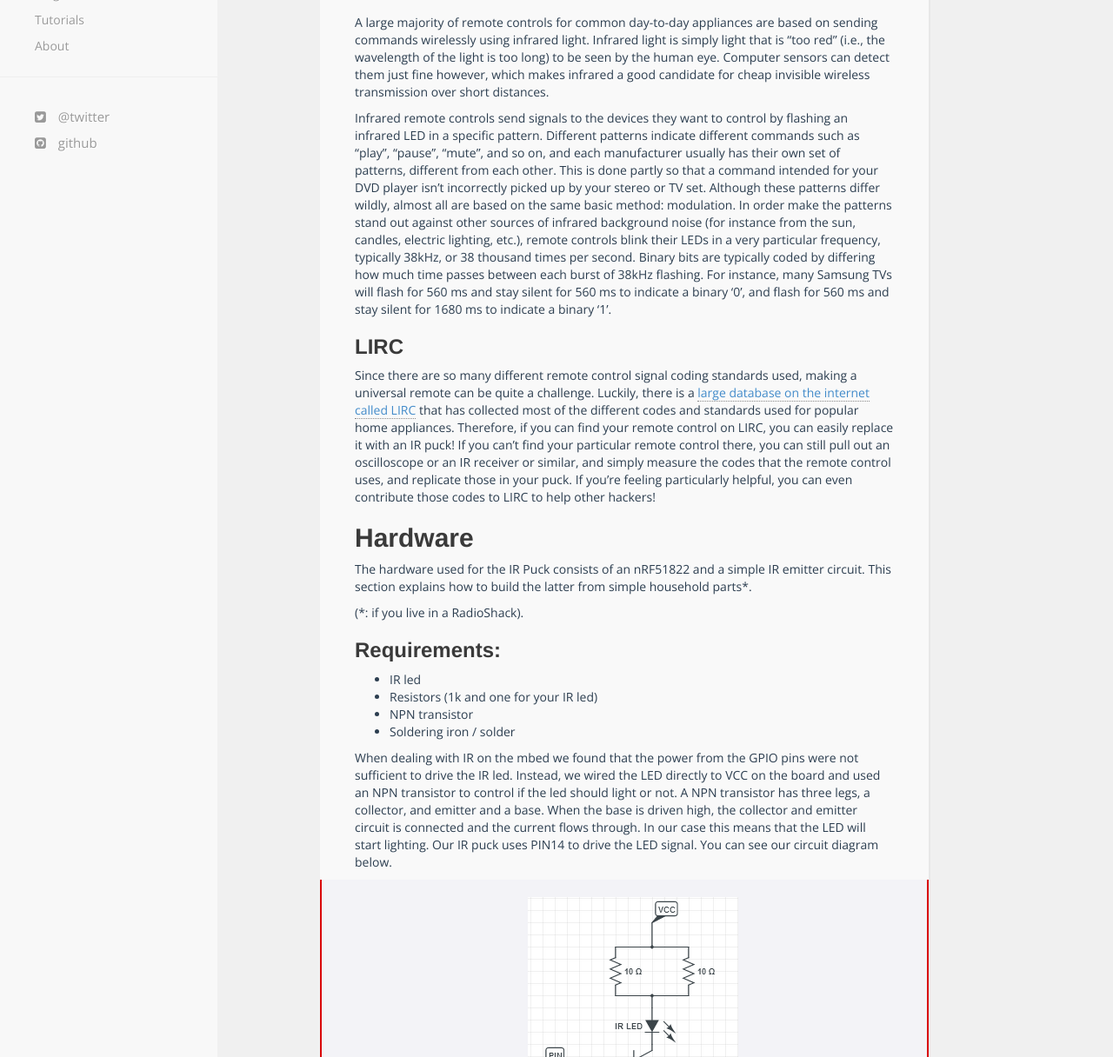
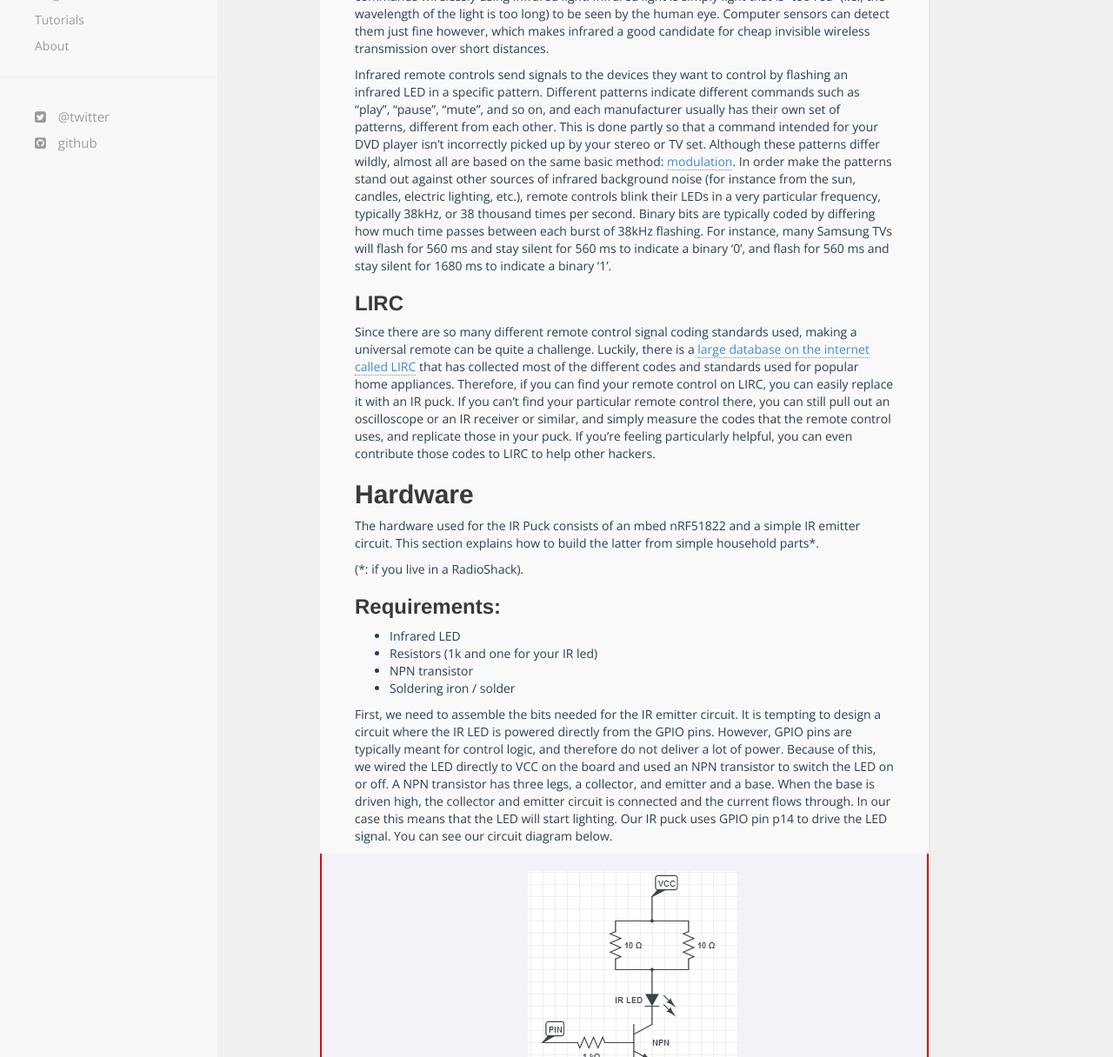
Before and after one commit to NordicPlayground/puck, a Jekyll site: the page built from _tutorials/ir.md, in a window 1280 px wide and 1400 px high, scrolled down 759 px, cut to the strip 184-1400 px from the top of the window. Shown: the whole strip at 87% size. Built offline with Jekyll 4.4.1, drawn with Linux system fonts in a browser that asks for light colours; nearby versions of some CDN libraries; comment, search, counter and statistics services are not loaded; some of the changed text lies outside the part shown.

Commit message:
Iterate on IR tutorial

```diff
--- a/_tutorials/ir.md
+++ b/_tutorials/ir.md
@@ -5,7 +5,7 @@
 image: http://lorempixel.com/g/400/400/
 ---
 
-This tutorial is part of a tutorial series on the [Nordic Pucks](../tutorials.html).
+This tutorial is part of a [tutorial series on the Nordic Pucks](../tutorials.html).
 I am assuming that you have already read the [introduction tutorial] and the [location puck tutorial](location.html).
 
 In this tutorial, we will be building an IR puck, which is a puck that can mimic arbitrary infrared remote controls.
@@ -18,9 +18,6 @@
 - Resistors (1k and one for your IR led)
 - NPN transistor
 -  Soldering iron / solder
-
-This tutorial is part of a [tutorial series on the Nordic Pucks](../tutorials.html).
-I am assuming that you have already read the [introduction tutorial] and the [location puck tutorial](location.html).
 
 This is what the puck looks like: [image].
 
@@ -35,7 +32,7 @@
 Infrared remote controls send signals to the devices they want to control by flashing an infrared LED in a specific pattern.
 Different patterns indicate different commands such as "play", "pause", "mute", and so on, and each manufacturer usually has their own set of patterns, different from each other.
 This is done partly so that a command intended for your DVD player isn't incorrectly picked up by your stereo or TV set.
-Although these patterns differ wildly, almost all are based on the same basic method: modulation.
+Although these patterns differ wildly, almost all are based on the same basic method: [modulation](http://en.wikipedia.org/wiki/Modulation).
 In order make the patterns stand out against other sources of infrared background noise (for instance from the sun, candles, electric lighting, etc.), remote controls blink their LEDs in a very particular frequency, typically 38kHz, or 38 thousand times per second.
 Binary bits are typically coded by differing how much time passes between each burst of 38kHz flashing.
 For instance, many Samsung TVs will flash for 560 ms and stay silent for 560 ms to indicate a binary '0', and flash for 560 ms and stay silent for 1680 ms to indicate a binary '1'.
@@ -44,33 +41,34 @@
 
 Since there are so many different remote control signal coding standards used, making a universal remote can be quite a challenge.
 Luckily, there is a [large database on the internet called LIRC](http://www.lirc.org/) that has collected most of the different codes and standards used for popular home appliances.
-Therefore, if you can find your remote control on LIRC, you can easily replace it with an IR puck!
+Therefore, if you can find your remote control on LIRC, you can easily replace it with an IR puck.
 If you can't find your particular remote control there, you can still pull out an oscilloscope or an IR receiver or similar, and simply measure the codes that the remote control uses, and replicate those in your puck.
-If you're feeling particularly helpful, you can even contribute those codes to LIRC to help other hackers!
+If you're feeling particularly helpful, you can even contribute those codes to LIRC to help other hackers.
 
 ## Hardware
 
-The hardware used for the IR Puck consists of an nRF51822 and a simple IR emitter circuit. This section explains how to build the latter from simple household parts*.
+The hardware used for the IR Puck consists of an mbed nRF51822 and a simple IR emitter circuit. This section explains how to build the latter from simple household parts*.
 
 (*: if you live in a RadioShack).
 
 ### Requirements:
-- IR led
+- Infrared LED
 - Resistors (1k and one for your IR led)
 - NPN transistor
 - Soldering iron / solder
 
-When dealing with IR on the mbed we found that the power from the GPIO pins were not sufficient to drive the IR led.
-Instead, we wired the LED directly to VCC on the board and used an NPN transistor to control if the led should light or not.
+First, we need to assemble the bits needed for the IR emitter circuit.
+It is tempting to design a circuit where the IR LED is powered directly from the GPIO pins. However, GPIO pins are typically meant for control logic, and therefore do not deliver a lot of power.
+Because of this, we wired the LED directly to VCC on the board and used an NPN transistor to switch the LED on or off.
 A NPN transistor has three legs, a collector, and emitter and a base.
 When the base is driven high, the collector and emitter circuit is connected and the current flows through.
 In our case this means that the LED will start lighting.
-Our IR puck uses PIN14 to drive the LED signal. You can see our circuit diagram below.
+Our IR puck uses GPIO pin p14 to drive the LED signal. You can see our circuit diagram below.
 
 > ![](../images/ir_module.PNG)
 > Diagram of our simple IR emitter circuit.
 
-Our LED needed a 5 ohm resistor, but we used an equvalent two 10 ohm resistors in parallel instead, as that was what we had in stock.
+Our IR LED needed a 5 ohm resistor, but we used an equvalent two 10 ohm resistors in parallel instead, as that was what we had in stock.
 Your LED probably needs a different amount of resistance - this varies depending on which LED you have.
 The LED Center provides [an excellent LED resistance calculator](http://led.linear1.org/led.wiz) online, which is useful for calculating resistor needs.
 Be sure to check your own LED to make sure it doesn't break.
@@ -81,33 +79,40 @@
 > ![](../images/Slack for iOS Upload.jpg)
 > A simple IR emitter circuit. Can you tell that we don't solder things very often?
 
-The green wire is connected to PIN14, the black to VCC and the red to GND.
+The green wire is connected to p14, the black to VCC and the red to GND.
 Here you can see our drawing for this specific implementation:
 
 > ![](../images/Slack for iOS Upload (1).jpg)
 
 Once you have soldered up everything and connected all the wires, you are ready to flash the mbed with the IR puck program.
-We have written a working example program for an IR puck that you can use directly, or you can tweak it to your needs or even write your own.
+We have written a working example program for an IR puck that you can use directly, or you can tweak it to your needs, or even write your own.
 Our program is available at [mbed dot org]. It uses our [Puck library], a convenience wrapper library that makes it easy to make Pucks.
 You can read more about the library in our [nice in-depth library article], but it is not required to be able to use it efficiently.
 
 # Software
 
-Main.c
+On the software side, we need to be able to receive IR codes over Bluetooth Low Energy, and then blink the IR led accordingly.
+This is luckily not so hard, as we can use our Puck library, and our fork of TxIR, a low-level infrared transmission library, to do most of the heavy lifting.
 
-{% highlight cpp %}
+Here is the line-by-line annotated single-file sans libraries source code of the IR Puck:
+
+
+TODO: this is the old IR puck. we need to annotate the new one.
+
+
+> {% highlight cpp %}
 #include "mbed.h"
 {% endhighlight %}
 
 Virtually all mbed programs start with including mbed.h, which is the mbed library.
 
-{% highlight cpp %}
+> {% highlight cpp %}
 #include "IR.h"
 {% endhighlight %}
 
 The IR-specific logic is in a separate file to keep things organized, so we need to include IR.h to make sure we can call that logic from our main program.
 
-{% highlight cpp %}
+> {% highlight cpp %}
 #define LOG_LEVEL_INFO
 #include "Puck.h"
 {% endhighlight %}
@@ -117,13 +122,13 @@
 Here we have chosen LOG_LEVEL_INFO, which is useful for testing and verifying that the puck is functional, but when development is complete, you should switch to LOG_LEVEL_NONE to increase performance and reduce battery usage.
 Other valid settings are LOG_LEVEL_VERBOSE, LOG_LEVEL_DEBUG, LOG_LEVEL_WARN and LOG_LEVEL_ERROR.
 
-{% highlight cpp %}
+> {% highlight cpp %}
 Puck *puck = &Puck::getPuck();
 {% endhighlight %}
 
 This is how you get a reference to the Puck object from the puck library.
 
-{% highlight cpp %}
+> {% highlight cpp %}
 const UUID IR_SERVICE_UUID = stringToUUID("bftj ir ");
 const UUID HEADER_UUID = stringToUUID("bftj ir header ");
 const UUID ONE_UUID = stringToUUID("bftj ir one ");
@@ -152,7 +157,7 @@
 - Code
 What code that the remote is going to send out. Apple play: 0x04
 
-{% highlight cpp %}
+> {% highlight cpp %}
 void onIRCodeWrite(uint8_t* value) {
     LOG_INFO("Going to fire IR code...\n");
     fireIRCode(puck->getCharacteristicValue(HEADER_UUID),
@@ -168,26 +173,26 @@
 Here we define onIRCodeWrite, which will get called by when the ir code characteristic gets updated over bluetooth.
 It simply calls fireIRCode using the current values of the different characteristics.
 
-{% highlight cpp %}
+> {% highlight cpp %}
     int main() {
 {% endhighlight %}
 
 The program entry point.
 
-{% highlight cpp %}
-puck->addCharacteristic(IR_SERVICE_UUID, HEADER_UUID, 4);
-puck->addCharacteristic(IR_SERVICE_UUID, ONE_UUID, 4);
-puck->addCharacteristic(IR_SERVICE_UUID, ZERO_UUID, 4);
-puck->addCharacteristic(IR_SERVICE_UUID, PTRAIL_UUID, 2);
-puck->addCharacteristic(IR_SERVICE_UUID, PREDATA_UUID, 2);
-puck->addCharacteristic(IR_SERVICE_UUID, CODE_UUID, 2);
+> {% highlight cpp %}
+    puck->addCharacteristic(IR_SERVICE_UUID, HEADER_UUID, 4);
+    puck->addCharacteristic(IR_SERVICE_UUID, ONE_UUID, 4);
+    puck->addCharacteristic(IR_SERVICE_UUID, ZERO_UUID, 4);
+    puck->addCharacteristic(IR_SERVICE_UUID, PTRAIL_UUID, 2);
+    puck->addCharacteristic(IR_SERVICE_UUID, PREDATA_UUID, 2);
+    puck->addCharacteristic(IR_SERVICE_UUID, CODE_UUID, 2);
 {% endhighlight %}
 
 Here we tell the puck library which characteristics we want to offer over bluetooth, and which service(s) they belong to.
 The last argument of the addCharacteristic function call tells the puck library how many bytes the characteristic should be. This can be any number from 1 to 20.
 
-{% highlight cpp %}
-puck->init(0xABBA);
+> {% highlight cpp %}
+    puck->init(0xABBA);
 {% endhighlight %}
 
 Once all the characteristics have been added (but not before), the puck can be initialized.
@@ -195,20 +200,20 @@
 The argument is the puck's identification number used for the location features of the puck.
 Each location needs a unique identification code, which can be anywhere between 0 and 0xFFFF. Once init has been called, we are ready to start the main loop of the program.
 
-{% highlight cpp %}
-puck->onCharacteristicWrite(CODE_UUID, onIRCodeWrite);
+> {% highlight cpp %}
+    puck->onCharacteristicWrite(CODE_UUID, onIRCodeWrite);
 {% endhighlight %}
 
 Here we tell the puck library that we want the onIRCodeWrite function to be called whenever someone writes to the ir code characteristic over bluetooth.
 
-{% highlight cpp %}
-while (puck->drive());
+> {% highlight cpp %}
+    while (puck->drive());
 {% endhighlight %}
 
 Finally, when everything is initialized, hooked up and ready, we can run the main loop of the program.
 In order to let the puck and bluetooth stack do its business, puck->drive() should be called periodically.
 If you have some custom logic that wants to be polled regularly, this is the place you would put it, but for this example, all the necessary logic is contained within the puck library.
 
-{% highlight cpp %}
+> {% highlight cpp %}
 }
 {% endhighlight %}
```
